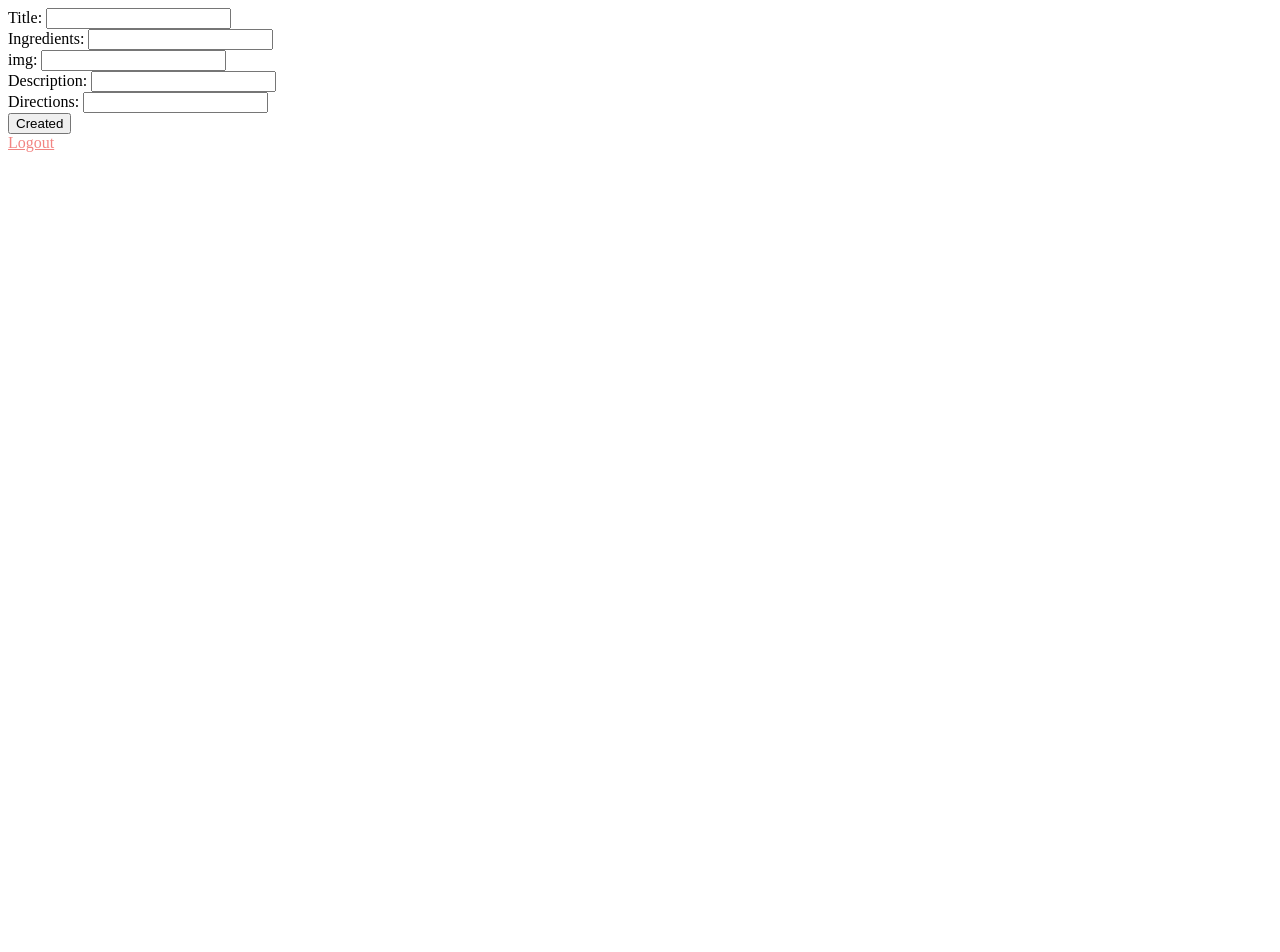
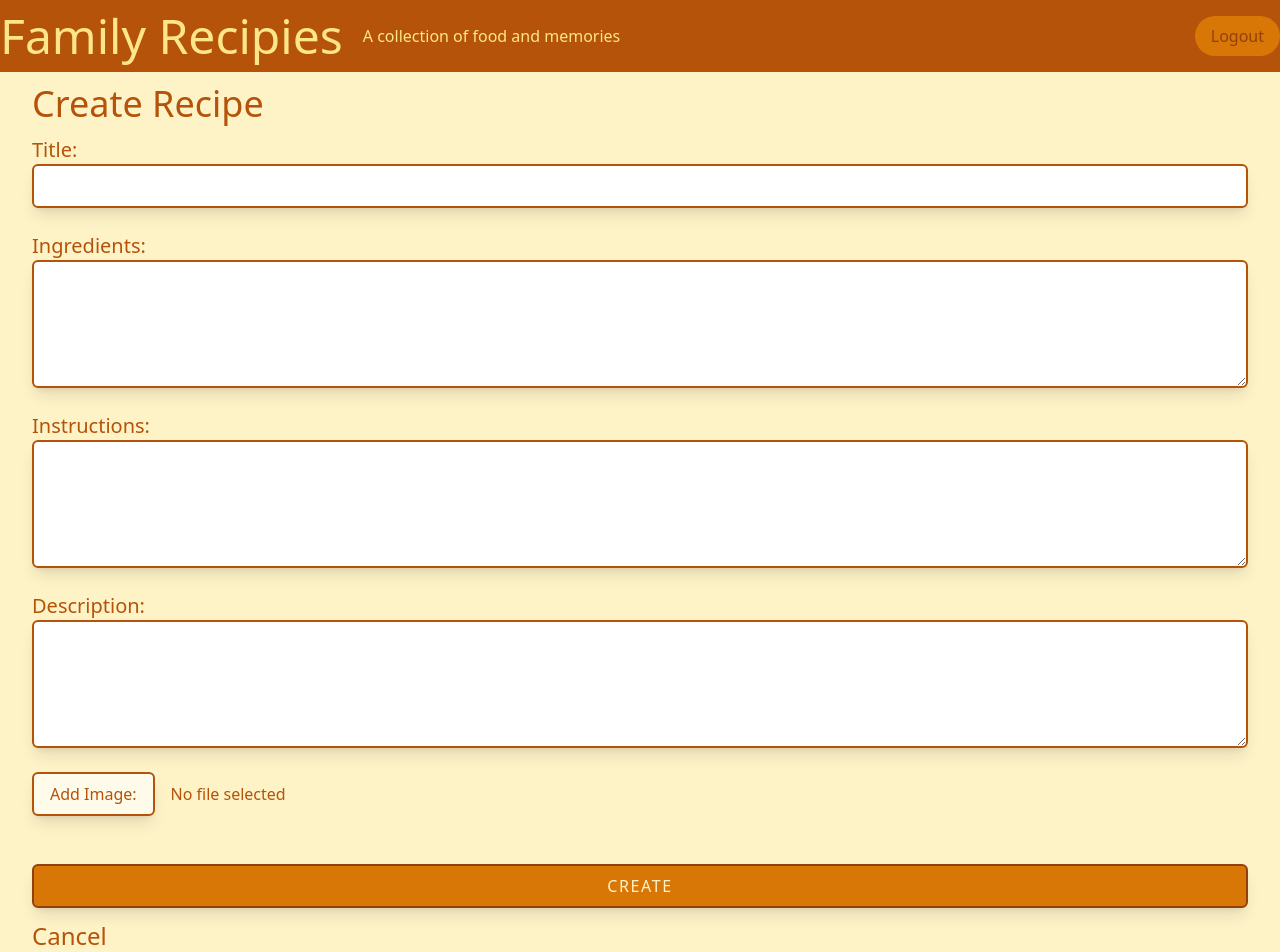
Before and after one commit to christian-johnson-dev/Family-Recipes, a Flask app: page /create_recipe in a window 1280 px wide. Before the commit the page ends 152 px from the top, so only its background shows below. Run offline with Flask 3, Linux system fonts and the light colour scheme; the visitor is signed in with stand-in values (Sample User, id 1); some libraries are stand-ins or nearby versions.

Commit message:
Styled form, scripted ui image feedback

```diff
--- a/flask_app/templates/create-recipe.html
+++ b/flask_app/templates/create-recipe.html
@@ -6,57 +6,133 @@
       name="viewport"
       content="width=device-width, initial-scale=1.0"
     />
+    <script src="https://cdn.tailwindcss.com"></script>
+    <style type="text/tailwindcss">
+      @layer components {
+        .text-input {
+          @apply border-2  border-amber-700 shadow-lg w-full p-2 rounded-md text-amber-700;
+        }
+        .input-wrapper {
+          @apply flex flex-col;
+        }
+        .input-wrapper label {
+          @apply text-xl text-amber-700;
+        }
+        .input-field {
+          @apply border-2 border-amber-700 shadow-lg w-full h-10 p-2 rounded-md;
+        }
+      }
+    </style>
     <title>Create Recipe</title>
   </head>
-  <body>
-    {% with messages = get_flashed_messages() %}
-      {% if messages %}
-      {% for message in messages %}
-      <p>{{message}}</p>
-    {% endfor %}
-    {% endif %}
-    {% endwith %}
-    <form action="/save_recipe" method="POST">
+
+  <body class="bg-amber-100">
+    <header class="bg-amber-700">
+      <nav class="container flex mx-auto justify-between items-center">
+        <div
+          class="py-3 flex items-center justify-center md:justify-start w-full md:w-auto"
+        >
+          <h1 class="text-3xl md:text-5xl text-amber-200 mx-auto md:mx-0">
+            Family Recipies
+          </h1>
+          <h3 class="hidden text-amber-200 md:inline-block pl-5">
+            A collection of food and memories
+          </h3>
+        </div>
+
+        <a href="/logout"
+          ><button
+            class="bg-amber-600 rounded-full mr-4 md:mr-0 px-4 py-2 text-amber-800 hover:bg-amber-200 transition-colors duration-300"
+          >
+            Logout
+          </button></a
+        >
+      </nav>
+    </header>
+    <div class="container mx-auto px-8">
+      <h1 class="text-2xl my-3 md:text-4xl text-amber-700">Create Recipe</h1>
+      <form
+        action="/save_recipe"
+        method="POST"
+        class="flex flex-col gap-6"
+      >
+        <!--* TITLE INPUT -->
         <div class="input-wrapper">
           <label for="title-input">Title:</label>
           <input
             id="title-input"
             type="text"
-          name="title"
+            required
+            minlength="3"
+            class="text-input"
           />
         </div>
+
+        <!--* INGREDIENT INPUT -->
         <div class="input-wrapper">
           <label for="ingredients-input">Ingredients:</label>
+          <textarea
+            id="ingredients-input"
+            required
+            minlength="3"
+            class="text-input h-32"
+          ></textarea>
+        </div>
+
+        <!--* INSTRUCTION INPUT -->
+        <div class="input-wrapper">
+          <label for="instructions-input">Instructions:</label>
+          <textarea
+            id="instructions-input"
+            required
+            minlength="3"
+            class="text-input h-32"
+          ></textarea>
+        </div>
+
+        <!--* DESCRIPTION INPUT -->
+        <div class="input-wrapper">
+          <label for="description-input">Description:</label>
+          <textarea
+            id="description-input"
+            required
+            minlength="3"
+            class="text-input h-32"
+          ></textarea>
+        </div>
+
+        <!--* IMAGE INPUT -->
+        <div class="flex justify-between">
+          <!--* ADD IMAGE BUTTON -->
+          <div class="flex items-center">
+            <label
+              for="image-input"
+              class="px-4 py-2 bg-amber-50 border-2 border-amber-700 text-amber-700 rounded-md shadow-lg cursor-pointer"
+              >Add Image:</label
+            >
             <input
-          id="ingredients-input"
-          type="text"
-          name="ingredients"
+              id="image-input"
+              type="file"
+              accept="image/*"
+              class="w-0 h-0 opacity-0 cursor-pointer"
             />
+            <span
+              id="file-name"
+              class="ml-4 text-amber-700"
+              >No file selected</span
+            >
+            <button
+              id="remove-button"
+              type="button"
+              style="display: none"
+              class="ml-2 w-5 h-5 flex items-center justify-center rounded-full text-xs bg-rose-700 text-white"
+            >
+              &#10005;
+            </button>
           </div>
-      <div class="input-wrapper">
-        <label for="instructions-input">img:</label>
-        <input
-          id="instructions-input"
-          type="text"
-          name="img"
-        />
         </div>
-      <div class="input-wrapper">
-        <label for="instructions-input">Description:</label>
-        <input
-          id="instructions-input"
-          type="text"
-          name="description"
-        />
-      </div>
-      <div class="input-wrapper">
-        <label for="instructions-input">Directions:</label>
-        <input
-          id="instructions-input"
-          type="text"
-          name="directions"
-        />
-      </div>
+
+        <!--* USER ID INPUT -->
         <div class="input-wrapper">
           <input
             id="instructions-input"
@@ -65,10 +141,55 @@
             value="{{session.user_id}}"
           />
         </div>
-      <button type="submit">Created</button>
+        <!-- * ERROR MESSAGES -->
+        {% with messages = get_flashed_messages() %} {% if messages %} {% for
+        message in messages %}
+        <p>{{message}}</p>
+        {% endfor %} {% endif %} {% endwith %}
 
+        <!--* SUBMIT BUTTON -->
+        <button
+          type="submit"
+          class="bg-amber-600 border-amber-800 shadow-lg border-2 text-amber-100 p-2 rounded-md uppercase tracking-widest mb-3"
+        >
+          Create
+        </button>
       </form>
+      <a
+        href="/list"
+        class="text-amber-700 hover:text-amber-800 cursor-pointer pt-6 text-2xl"
+        >Cancel</a
+      >
+    </div>
+    <script>
+      var fileInput = document.getElementById("image-input");
+      var removeButton = document.getElementById("remove-button");
 
-    <a href="/logout" style="color:#F28482">Logout</a>
+      fileInput.addEventListener("change", function () {
+        var filePath = this.value;
+        var filename = filePath.split("\\").pop();
+        document.getElementById("file-name").textContent = filename
+          ? filename
+          : "No file selected";
+
+        // Show or hide the remove button based on whether a file was selected
+        removeButton.style.display = filename ? "inline-block" : "none";
+      });
+
+      removeButton.addEventListener("click", function (e) {
+        // Prevent the form from submitting if it's part of a form
+        e.preventDefault();
+
+        // Stop event propagation
+        e.stopPropagation();
+
+        // Clear the file input field
+        fileInput.value = "";
+
+        // Update the file name and hide the remove button
+        document.getElementById("file-name").textContent = "No file selected";
+        removeButton.style.display = "none";
+      });
+    </script>
   </body>
 </html>
```
Lines whose indentation alone changed are shown as unchanged.
